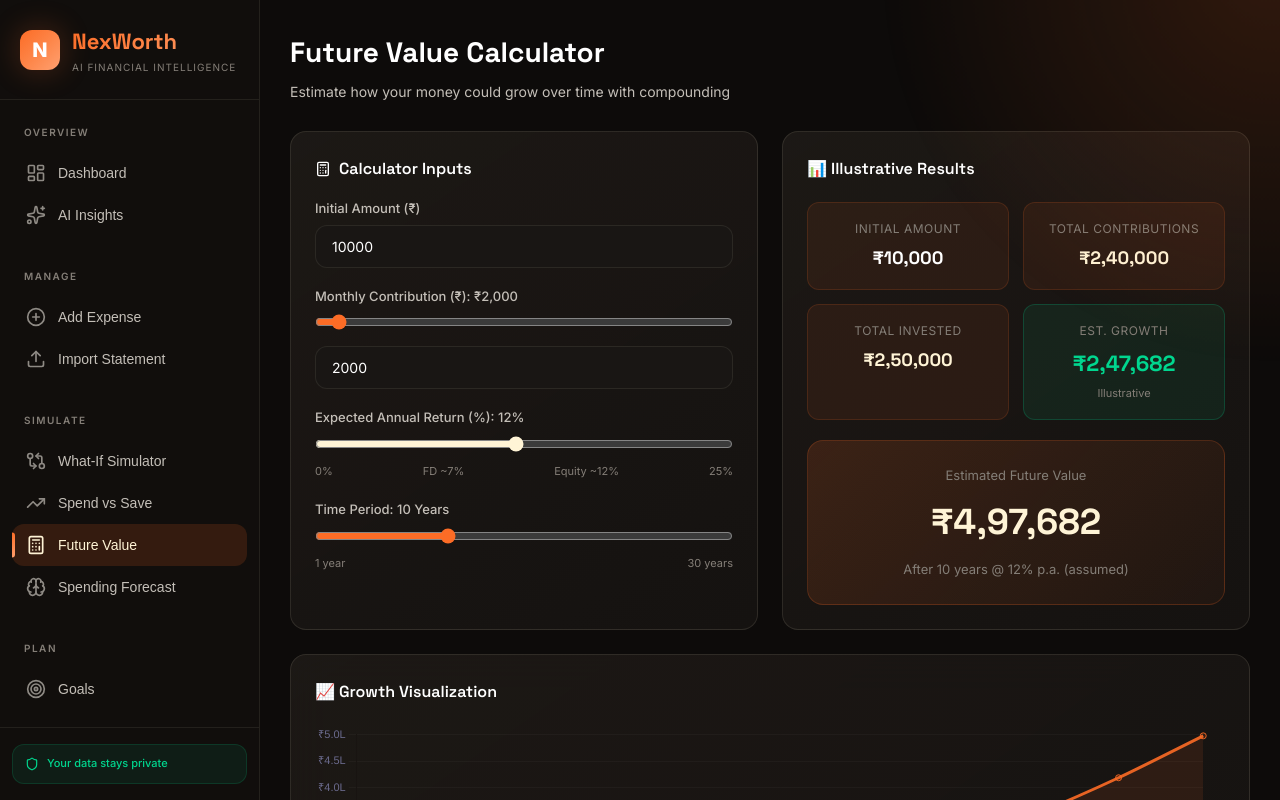
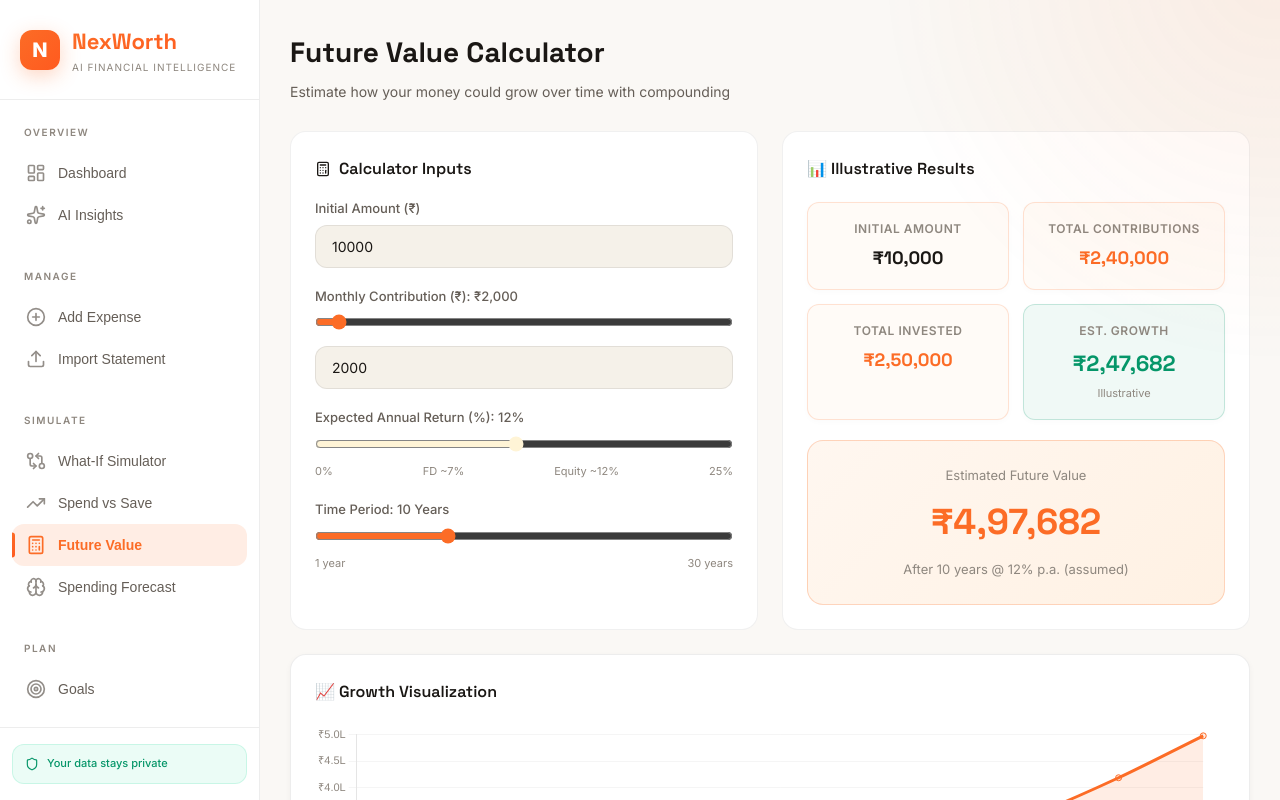
Before and after one commit to nabeel05-ship-it/NexWorth, a React (Vite) app: page / in a window 1280 px wide. Both pictures are taken after a click on the button "Future Value". Shown: the top 800 px of the page. Built offline with nearby package versions, Linux system fonts and the light colour scheme.

Commit message:
Convert UI/UX to clean warm Light Theme with Burnt Orange accents matching reference

```diff
--- a/src/components/Dashboard.jsx
+++ b/src/components/Dashboard.jsx
@@ -58,14 +58,14 @@ export default function Dashboard() {
         {
           label: MONTH_NAMES[prevMonth],
           data: CATEGORIES.slice(0, 7).map(c => overview.previousCategories[c.id] || 0),
-          backgroundColor: 'rgba(160, 160, 192, 0.3)',
+          backgroundColor: 'rgba(215, 206, 195, 0.65)',
           borderRadius: 6,
           borderSkipped: false,
         },
         {
           label: monthName,
           data: CATEGORIES.slice(0, 7).map(c => overview.currentCategories[c.id] || 0),
-          backgroundColor: 'rgba(252, 108, 38, 0.75)',
+          backgroundColor: '#FC6C26',
           borderRadius: 6,
           borderSkipped: false,
         },
@@ -79,16 +79,19 @@ export default function Dashboard() {
     plugins: {
       legend: {
         position: 'bottom',
-        labels: { color: '#C4BFB8', font: { size: 11 }, padding: 16, usePointStyle: true, pointStyleWidth: 8 },
+        labels: { color: '#655E57', font: { size: 12, weight: '500' }, padding: 16, usePointStyle: true, pointStyleWidth: 8 },
       },
       tooltip: {
-        backgroundColor: '#1E1A17',
-        borderColor: 'rgba(252, 108, 38, 0.3)',
+        backgroundColor: '#FFFFFF',
+        borderColor: 'rgba(252, 108, 38, 0.25)',
         borderWidth: 1,
+        titleColor: '#1A1714',
+        bodyColor: '#655E57',
         titleFont: { size: 13, weight: '600' },
         bodyFont: { size: 12 },
         padding: 12,
-        cornerRadius: 8,
+        cornerRadius: 10,
+        boxShadow: '0 8px 24px rgba(0, 0, 0, 0.08)',
         callbacks: {
           label: function (ctx) {
             return `₹${ctx.parsed.toLocaleString('en-IN')}`;
@@ -101,11 +104,11 @@ export default function Dashboard() {
   const barOptions = {
     ...chartOptions,
     scales: {
-      x: { grid: { display: false }, ticks: { color: '#6B6B8D', font: { size: 11 } } },
+      x: { grid: { display: false }, ticks: { color: '#8E877F', font: { size: 11 } } },
       y: {
-        grid: { color: 'rgba(255,255,255,0.03)' },
+        grid: { color: 'rgba(0, 0, 0, 0.04)' },
         ticks: {
-          color: '#6B6B8D', font: { size: 11 },
+          color: '#8E877F', font: { size: 11 },
           callback: (v) => `₹${(v / 1000).toFixed(0)}k`
         }
       },
@@ -165,7 +168,7 @@ export default function Dashboard() {
       </div>
 
       {/* AI Story Card */}
-      <div className="card card-glow mb-3" style={{ background: 'linear-gradient(135deg, rgba(252,108,38,0.12) 0%, rgba(30,26,23,0.95) 40%)' }}>
+      <div className="card card-glow mb-3" style={{ background: 'linear-gradient(135deg, #FFF7F0 0%, #FFF1E3 100%)', border: '1px solid rgba(252, 108, 38, 0.25)' }}>
         <div className="flex items-center gap-1 mb-1">
           <span className="ai-badge"><Sparkles size={12} /> AI Expense Story</span>
         </div>
--- a/src/components/FutureValueCalc.jsx
+++ b/src/components/FutureValueCalc.jsx
@@ -23,8 +23,8 @@ export default function FutureValueCalc() {
       {
         label: 'Total Invested',
         data: result.yearlyData.map(d => d.invested),
-        borderColor: 'rgba(255, 244, 214, 0.8)',
-        backgroundColor: 'rgba(255, 244, 214, 0.1)',
+        borderColor: '#D97706',
+        backgroundColor: 'rgba(217, 119, 6, 0.08)',
         fill: true,
         tension: 0.3,
         pointRadius: 3,
@@ -33,8 +33,8 @@ export default function FutureValueCalc() {
       {
         label: 'Illustrative Value',
         data: result.yearlyData.map(d => d.value),
-        borderColor: 'rgba(252, 108, 38, 0.9)',
-        backgroundColor: 'rgba(252, 108, 38, 0.1)',
+        borderColor: '#FC6C26',
+        backgroundColor: 'rgba(252, 108, 38, 0.12)',
         fill: true,
         tension: 0.3,
         pointRadius: 3,
@@ -48,11 +48,11 @@ export default function FutureValueCalc() {
     maintainAspectRatio: false,
     interaction: { intersect: false, mode: 'index' },
     scales: {
-      x: { grid: { display: false }, ticks: { color: '#6B6B8D', font: { size: 11 } } },
+      x: { grid: { display: false }, ticks: { color: '#8E877F', font: { size: 11 } } },
       y: {
-        grid: { color: 'rgba(255,255,255,0.03)' },
+        grid: { color: 'rgba(0, 0, 0, 0.04)' },
         ticks: {
-          color: '#6B6B8D', font: { size: 11 },
+          color: '#8E877F', font: { size: 11 },
           callback: v => v >= 100000 ? `₹${(v / 100000).toFixed(1)}L` : `₹${(v / 1000).toFixed(0)}k`
         },
       },
@@ -60,14 +60,17 @@ export default function FutureValueCalc() {
     plugins: {
       legend: {
         position: 'bottom',
-        labels: { color: '#A0A0C0', font: { size: 11 }, usePointStyle: true, pointStyleWidth: 8, padding: 16 },
+        labels: { color: '#655E57', font: { size: 11, weight: '500' }, usePointStyle: true, pointStyleWidth: 8, padding: 16 },
       },
       tooltip: {
-        backgroundColor: '#1E1A17',
-        borderColor: 'rgba(252, 108, 38, 0.3)',
+        backgroundColor: '#FFFFFF',
+        borderColor: 'rgba(252, 108, 38, 0.25)',
         borderWidth: 1,
+        titleColor: '#1A1714',
+        bodyColor: '#655E57',
         padding: 12,
-        cornerRadius: 8,
+        cornerRadius: 10,
+        boxShadow: '0 8px 24px rgba(0, 0, 0, 0.08)',
         callbacks: { label: (ctx) => `${ctx.dataset.label}: ₹${ctx.parsed.y.toLocaleString('en-IN')}` },
       },
     },
@@ -128,13 +131,13 @@ export default function FutureValueCalc() {
             </div>
             <div className="scenario-box">
               <div className="scenario-label">Total Contributions</div>
-              <div className="scenario-value" style={{ fontSize: 18, color: 'var(--accent)' }}>₹{(monthlyContribution * years * 12).toLocaleString('en-IN')}</div>
+              <div className="scenario-value" style={{ fontSize: 18, color: 'var(--primary)' }}>₹{(monthlyContribution * years * 12).toLocaleString('en-IN')}</div>
             </div>
             <div className="scenario-box">
               <div className="scenario-label">Total Invested</div>
               <div className="scenario-value" style={{ fontSize: 18 }}>₹{result.totalInvested.toLocaleString('en-IN')}</div>
             </div>
-            <div className="scenario-box" style={{ background: 'rgba(0,214,143,0.08)', borderColor: 'rgba(0,214,143,0.2)' }}>
+            <div className="scenario-box" style={{ background: 'rgba(5, 150, 105, 0.06)', borderColor: 'rgba(5, 150, 105, 0.2)' }}>
               <div className="scenario-label">Est. Growth</div>
               <div className="scenario-value" style={{ color: 'var(--success)' }}>₹{result.estimatedGrowth.toLocaleString('en-IN')}</div>
               <div className="scenario-note">Illustrative</div>
@@ -144,11 +147,11 @@ export default function FutureValueCalc() {
           {/* Final value highlight */}
           <div style={{
             marginTop: 20, padding: '24px', textAlign: 'center',
-            background: 'linear-gradient(135deg, rgba(252,108,38,0.15), rgba(252,108,38,0.05))',
-            borderRadius: 'var(--radius-lg)', border: '1px solid rgba(252,108,38,0.2)',
+            background: 'linear-gradient(135deg, #FFF7F0 0%, #FFF1E3 100%)',
+            borderRadius: 'var(--radius-lg)', border: '1px solid rgba(252, 108, 38, 0.25)',
           }}>
             <div style={{ fontSize: 13, color: 'var(--text-muted)', marginBottom: 8 }}>Estimated Future Value</div>
-            <div style={{ fontFamily: "'Space Grotesk'", fontSize: 36, fontWeight: 800, color: 'var(--accent)' }}>
+            <div style={{ fontFamily: "'Space Grotesk'", fontSize: 36, fontWeight: 800, color: 'var(--primary)' }}>
               ₹{result.totalValue.toLocaleString('en-IN')}
             </div>
             <div style={{ fontSize: 13, color: 'var(--text-muted)', marginTop: 8 }}>
--- a/src/components/GoalPlanner.jsx
+++ b/src/components/GoalPlanner.jsx
@@ -222,7 +222,7 @@ export default function GoalPlanner() {
                 </div>
 
                 {!isComplete && (
-                  <div style={{ marginTop: 14, padding: '10px 14px', background: 'rgba(252,108,38,0.06)', borderRadius: 'var(--radius-sm)', fontSize: 13, color: 'var(--text-secondary)' }}>
+                  <div style={{ marginTop: 14, padding: '10px 14px', background: '#FFF7EE', border: '1px solid rgba(252, 108, 38, 0.15)', borderRadius: 'var(--radius-sm)', fontSize: 13, color: 'var(--text-secondary)' }}>
                     Need ~₹{monthlyNeeded.toLocaleString('en-IN')}/month for {monthsLeft} months
                   </div>
                 )}
--- a/src/index.css
+++ b/src/index.css
@@ -2,69 +2,69 @@
 
 /* ==========================================
    NexWorth Design System
-   Colors: Burnt Orange #FC6C26 + Vanilla #FFF4D6
+   Modern Light UI: Burnt Orange #FC6C26 + Warm Vanilla #FFF4D6
    ========================================== */
 
 :root {
   /* Primary Palette - Burnt Orange */
   --primary: #FC6C26;
-  --primary-light: #FD8548;
-  --primary-lighter: #FFA070;
-  --primary-dark: #D45417;
-  --primary-glow: rgba(252, 108, 38, 0.35);
-
-  /* Accent Palette - Vanilla */
+  --primary-light: #FF8547;
+  --primary-lighter: #FFA87D;
+  --primary-dark: #E05310;
+  --primary-glow: rgba(252, 108, 38, 0.25);
+
+  /* Accent Palette - Vanilla & Honey Amber */
   --accent: #FFF4D6;
   --accent-light: #FFF9E8;
-  --accent-dark: #EADCB3;
-  --accent-muted: rgba(255, 244, 214, 0.15);
+  --accent-dark: #D97706;
+  --accent-muted: rgba(255, 244, 214, 0.6);
 
   /* Semantic Colors */
-  --success: #00D68F;
-  --success-bg: rgba(0, 214, 143, 0.1);
-  --warning: #FFAA00;
-  --warning-bg: rgba(255, 170, 0, 0.1);
-  --danger: #FF3D71;
-  --danger-bg: rgba(255, 61, 113, 0.1);
-  --info: #0095FF;
-  --info-bg: rgba(0, 149, 255, 0.1);
-
-  /* Dark Theme with Warm Charcoal Undertone */
-  --bg-primary: #0D0B0A;
-  --bg-secondary: #161311;
-  --bg-card: #1E1A17;
-  --bg-card-hover: #28231F;
-  --bg-input: #191614;
-  --bg-sidebar: #110E0C;
-  --bg-modal: #1E1A17;
-
-  /* Text */
-  --text-primary: #FFFFFF;
-  --text-secondary: #C4BFB8;
-  --text-muted: #847E77;
-  --text-accent: #FFF4D6;
+  --success: #059669;
+  --success-bg: rgba(5, 150, 105, 0.08);
+  --warning: #D97706;
+  --warning-bg: rgba(217, 119, 6, 0.08);
+  --danger: #DC2626;
+  --danger-bg: rgba(220, 38, 38, 0.08);
+  --info: #0284C7;
+  --info-bg: rgba(2, 132, 199, 0.08);
+
+  /* Light Theme (Clean, Warm Ivory & Vanilla Off-White) */
+  --bg-primary: #FAF8F5;
+  --bg-secondary: #F3EFE8;
+  --bg-card: #FFFFFF;
+  --bg-card-hover: #FDFCFB;
+  --bg-input: #F5F1E9;
+  --bg-sidebar: #FFFFFF;
+  --bg-modal: #FFFFFF;
+
+  /* Typography / Text */
+  --text-primary: #1A1714;
+  --text-secondary: #655E57;
+  --text-muted: #8E877F;
+  --text-accent: #FC6C26;
 
   /* Borders */
-  --border: rgba(255, 244, 214, 0.08);
-  --border-active: rgba(252, 108, 38, 0.5);
+  --border: rgba(0, 0, 0, 0.07);
+  --border-active: #FC6C26;
 
   /* Glass Effect */
-  --glass: rgba(30, 26, 23, 0.85);
-  --glass-border: rgba(255, 244, 214, 0.1);
+  --glass: rgba(255, 255, 255, 0.95);
+  --glass-border: rgba(0, 0, 0, 0.06);
 
   /* Gradients */
-  --gradient-primary: linear-gradient(135deg, #FC6C26 0%, #FD8548 50%, #FFA070 100%);
-  --gradient-accent: linear-gradient(135deg, #FFF4D6 0%, #EADCB3 100%);
-  --gradient-dark: linear-gradient(135deg, #0D0B0A 0%, #161311 100%);
-  --gradient-card: linear-gradient(145deg, rgba(30, 26, 23, 0.9) 0%, rgba(22, 19, 17, 0.95) 100%);
-  --gradient-glow: radial-gradient(ellipse at center, rgba(252, 108, 38, 0.15) 0%, transparent 70%);
+  --gradient-primary: linear-gradient(135deg, #FC6C26 0%, #FF5A1F 100%);
+  --gradient-accent: linear-gradient(135deg, #FFF4D6 0%, #FFE2A8 100%);
+  --gradient-dark: linear-gradient(135deg, #FAF8F5 0%, #F3EFE8 100%);
+  --gradient-card: #FFFFFF;
+  --gradient-glow: radial-gradient(ellipse at center, rgba(252, 108, 38, 0.08) 0%, transparent 70%);
 
   /* Shadows */
-  --shadow-sm: 0 2px 8px rgba(0, 0, 0, 0.2);
-  --shadow-md: 0 4px 20px rgba(0, 0, 0, 0.3);
-  --shadow-lg: 0 8px 40px rgba(0, 0, 0, 0.4);
-  --shadow-glow: 0 0 30px rgba(252, 108, 38, 0.25);
-  --shadow-accent: 0 0 20px rgba(255, 244, 214, 0.2);
+  --shadow-sm: 0 2px 6px rgba(0, 0, 0, 0.04);
+  --shadow-md: 0 6px 20px rgba(0, 0, 0, 0.06);
+  --shadow-lg: 0 12px 36px rgba(0, 0, 0, 0.08);
+  --shadow-glow: 0 6px 20px rgba(252, 108, 38, 0.28);
+  --shadow-accent: 0 4px 14px rgba(217, 119, 6, 0.15);
 
   /* Spacing */
   --sidebar-width: 260px;
@@ -83,14 +83,14 @@
   --transition-slow: 0.4s cubic-bezier(0.4, 0, 0.2, 1);
 
   /* Category Colors */
-  --cat-food: #FF6B6B;
+  --cat-food: #F43F5E;
   --cat-shopping: #FC6C26;
-  --cat-travel: #4ECDC4;
-  --cat-bills: #FFF4D6;
-  --cat-education: #45B7D1;
-  --cat-entertainment: #FF9FF3;
-  --cat-health: #54A0FF;
-  --cat-other: #A0A0B0;
+  --cat-travel: #0D9488;
+  --cat-bills: #D97706;
+  --cat-education: #0284C7;
+  --cat-entertainment: #9333EA;
+  --cat-health: #2563EB;
+  --cat-other: #64748B;
 }
 
 /* Reset */
@@ -257,13 +257,14 @@ body {
 }
 
 .nav-item:hover {
-  color: var(--text-primary);
-  background: rgba(252, 108, 38, 0.08);
+  color: var(--primary);
+  background: rgba(252, 108, 38, 0.07);
 }
 
 .nav-item.active {
-  color: var(--accent);
-  background: rgba(252, 108, 38, 0.15);
+  color: var(--primary);
+  font-weight: 600;
+  background: rgba(252, 108, 38, 0.12);
 }
 
 .nav-item.active::before {
@@ -334,22 +335,23 @@ body {
    ========================================== */
 
 .card {
-  background: var(--gradient-card);
-  border: 1px solid var(--glass-border);
+  background: var(--bg-card);
+  border: 1px solid var(--border);
   border-radius: var(--radius-lg);
   padding: 24px;
   position: relative;
   z-index: 1;
-  backdrop-filter: blur(20px);
+  box-shadow: var(--shadow-sm);
   transition: all var(--transition-normal);
 }
 
 .card:hover {
-  border-color: rgba(252, 108, 38, 0.2);
+  border-color: rgba(252, 108, 38, 0.25);
+  box-shadow: var(--shadow-md);
 }
 
 .card-glow {
-  box-shadow: var(--shadow-glow);
+  box-shadow: 0 4px 20px rgba(252, 108, 38, 0.12);
 }
 
 .card-header {
@@ -384,19 +386,20 @@ body {
 }
 
 .stat-card {
-  background: var(--gradient-card);
-  border: 1px solid var(--glass-border);
+  background: var(--bg-card);
+  border: 1px solid var(--border);
   border-radius: var(--radius-lg);
   padding: 20px;
   position: relative;
   overflow: hidden;
+  box-shadow: var(--shadow-sm);
   transition: all var(--transition-normal);
 }
 
 .stat-card:hover {
   transform: translateY(-2px);
   border-color: rgba(252, 108, 38, 0.3);
-  box-shadow: var(--shadow-glow);
+  box-shadow: var(--shadow-md);
 }
 
 .stat-card::after {
@@ -409,7 +412,7 @@ body {
   background: var(--primary-glow);
   border-radius: 50%;
   transform: translate(30%, -30%);
-  opacity: 0.5;
+  opacity: 0.35;
 }
 
 .stat-card .stat-icon {
@@ -509,7 +512,7 @@ body {
   width: 100%;
   padding: 12px 16px;
   background: var(--bg-input);
-  border: 1px solid var(--border);
+  border: 1.5px solid rgba(0, 0, 0, 0.08);
   border-radius: var(--radius-md);
   color: var(--text-primary);
   font-family: 'Inter', sans-serif;
@@ -521,8 +524,9 @@ body {
 .form-input:focus,
 .form-select:focus,
 .form-textarea:focus {
+  background: #FFFFFF;
   border-color: var(--primary);
-  box-shadow: 0 0 0 3px var(--primary-glow);
+  box-shadow: 0 0 0 3.5px rgba(252, 108, 38, 0.15);
 }
 
 .form-input::placeholder {
@@ -578,18 +582,19 @@ body {
 .btn-primary {
   background: var(--gradient-primary);
   color: white;
-  box-shadow: var(--shadow-glow);
+  box-shadow: 0 4px 16px rgba(252, 108, 38, 0.35);
 }
 
 .btn-primary:hover {
-  transform: translateY(-1px);
-  box-shadow: 0 0 40px rgba(252, 108, 38, 0.35);
+  transform: translateY(-2px);
+  box-shadow: 0 8px 24px rgba(252, 108, 38, 0.45);
 }
 
 .btn-accent {
   background: var(--gradient-accent);
   color: #14110E;
   font-weight: 600;
+  border: 1px solid rgba(217, 119, 6, 0.2);
 }
 
 .btn-accent:hover {
@@ -598,14 +603,14 @@ body {
 }
 
 .btn-outline {
-  background: transparent;
-  border: 1px solid var(--border);
-  color: var(--text-secondary);
+  background: #FFFFFF;
+  border: 1.5px solid rgba(0, 0, 0, 0.1);
+  color: var(--text-primary);
 }
 
 .btn-outline:hover {
   border-color: var(--primary);
-  color: var(--primary-light);
+  color: var(--primary);
   background: rgba(252, 108, 38, 0.05);
 }
 
@@ -617,7 +622,7 @@ body {
 
 .btn-ghost:hover {
   color: var(--text-primary);
-  background: rgba(255, 255, 255, 0.05);
+  background: rgba(0, 0, 0, 0.05);
 }
 
 .btn-danger {
@@ -702,7 +707,7 @@ body {
 .progress-bar {
   width: 100%;
   height: 8px;
-  background: rgba(255, 255, 255, 0.05);
+  background: rgba(0, 0, 0, 0.06);
   border-radius: 4px;
   overflow: hidden;
   position: relative;
@@ -742,20 +747,22 @@ body {
    ========================================== */
 
 .insight-card {
-  background: var(--gradient-card);
-  border: 1px solid var(--glass-border);
+  background: var(--bg-card);
+  border: 1px solid var(--border);
   border-radius: var(--radius-lg);
   padding: 18px 20px;
   display: flex;
   gap: 14px;
   align-items: flex-start;
+  box-shadow: var(--shadow-sm);
   transition: all var(--transition-normal);
   margin-bottom: 12px;
 }
 
 .insight-card:hover {
   transform: translateX(4px);
-  border-color: rgba(252, 108, 38, 0.2);
+  border-color: rgba(252, 108, 38, 0.3);
+  box-shadow: var(--shadow-md);
 }
 
 .insight-card.alert {
@@ -913,7 +920,7 @@ body {
   font-family: 'Space Grotesk', sans-serif;
   font-size: 22px;
   font-weight: 700;
-  color: var(--accent);
+  color: var(--primary);
 }
 
 .goal-name {
@@ -1063,9 +1070,9 @@ body {
 }
 
 .chat-message.ai .chat-bubble {
-  background: var(--bg-card);
-  border: 1px solid var(--glass-border);
-  color: var(--text-secondary);
+  background: #F4EFEB;
+  border: 1px solid rgba(0, 0, 0, 0.06);
+  color: var(--text-primary);
 }
 
 .chat-message.user .chat-bubble {
@@ -1109,11 +1116,12 @@ body {
 }
 
 .scenario-box {
-  background: rgba(252, 108, 38, 0.08);
-  border: 1px solid rgba(252, 108, 38, 0.15);
+  background: #FFFBF7;
+  border: 1px solid rgba(252, 108, 38, 0.18);
   border-radius: var(--radius-md);
   padding: 16px;
   text-align: center;
+  box-shadow: 0 2px 6px rgba(0, 0, 0, 0.02);
 }
 
 .scenario-box .scenario-label {
@@ -1122,13 +1130,14 @@ body {
   margin-bottom: 6px;
   text-transform: uppercase;
   letter-spacing: 0.5px;
+  font-weight: 600;
 }
 
 .scenario-box .scenario-value {
   font-family: 'Space Grotesk', sans-serif;
   font-size: 22px;
   font-weight: 700;
-  color: var(--accent);
+  color: var(--primary);
 }
 
 .scenario-box .scenario-note {
@@ -1190,7 +1199,7 @@ body {
 }
 
 .compare-card.spend .compare-amount { color: var(--danger); }
-.compare-card.fd .compare-amount { color: var(--accent); }
+.compare-card.fd .compare-amount { color: #D97706; }
 .compare-card.sip .compare-amount { color: var(--success); }
 
 .compare-label {
@@ -1204,10 +1213,10 @@ body {
 
 .tabs {
   display: flex;
-  gap: 4px;
-  background: rgba(255, 255, 255, 0.03);
+  gap: 6px;
+  background: #EFE9DF;
   border-radius: var(--radius-md);
-  padding: 4px;
+  padding: 5px;
   margin-bottom: 20px;
   border: 1px solid var(--border);
 }
@@ -1217,7 +1226,7 @@ body {
   border-radius: var(--radius-sm);
   font-size: 13px;
   font-weight: 500;
-  color: var(--text-muted);
+  color: var(--text-secondary);
   cursor: pointer;
   transition: all var(--transition-normal);
   border: none;
@@ -1231,9 +1240,10 @@ body {
 }
 
 .tab.active {
-  background: var(--gradient-primary);
-  color: white;
-  box-shadow: var(--shadow-glow);
+  background: #FFFFFF;
+  color: var(--primary);
+  font-weight: 600;
+  box-shadow: var(--shadow-sm);
 }
 
 /* ==========================================
@@ -1241,19 +1251,19 @@ body {
    ========================================== */
 
 .drop-zone {
-  border: 2px dashed rgba(252, 108, 38, 0.3);
+  border: 2px dashed rgba(252, 108, 38, 0.35);
   border-radius: var(--radius-lg);
   padding: 48px 24px;
   text-align: center;
   cursor: pointer;
   transition: all var(--transition-normal);
-  background: rgba(252, 108, 38, 0.03);
+  background: #FFFDF9;
 }
 
 .drop-zone:hover,
 .drop-zone.dragging {
   border-color: var(--primary);
-  background: rgba(252, 108, 38, 0.08);
+  background: #FFF5EB;
   transform: scale(1.01);
 }
 
```
Also changed, not shown: src/components/AIInsights.jsx (+14 -11 lines), src/components/SpendSaveInvest.jsx (+14 -11 lines), src/components/SpendingForecast.jsx (+18 -15 lines), src/components/WhatIfSimulator.jsx (+17 -14 lines).
